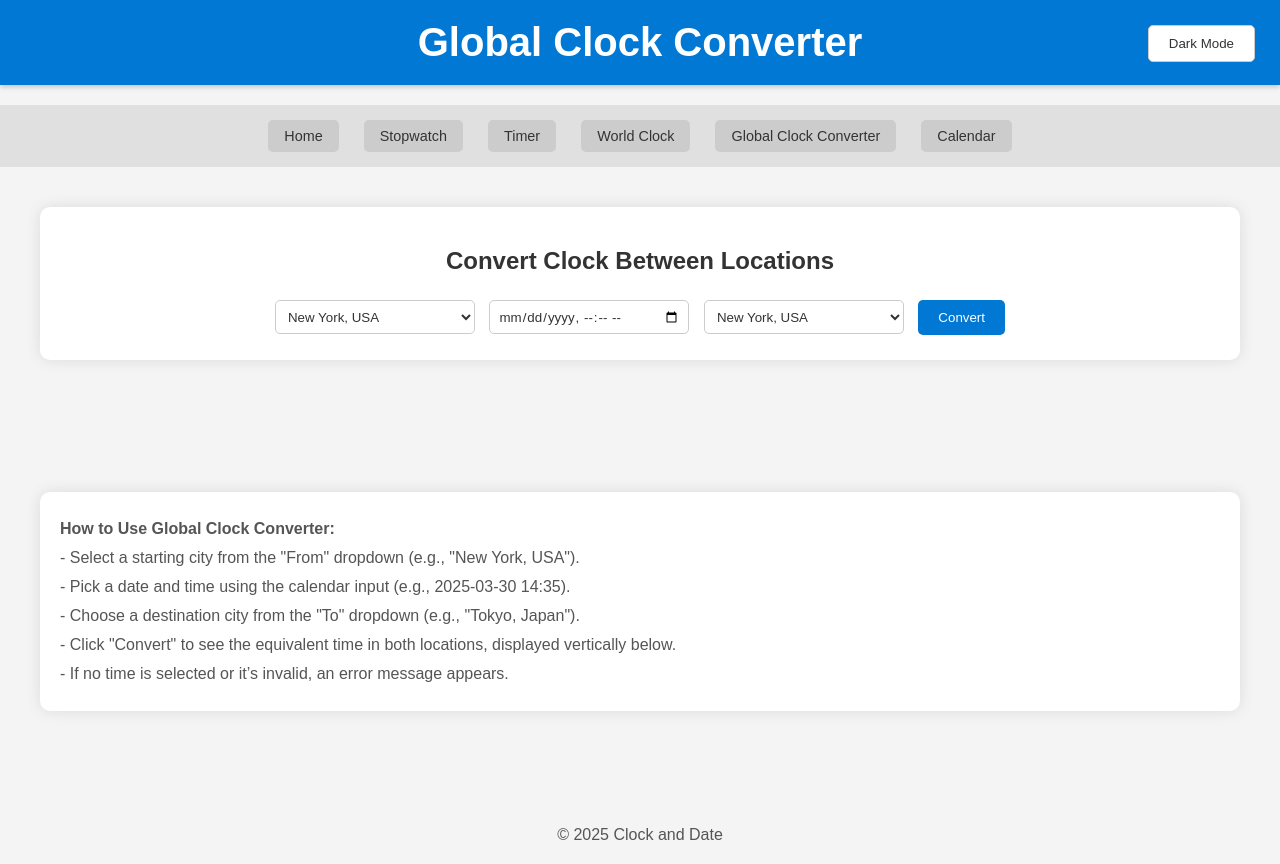
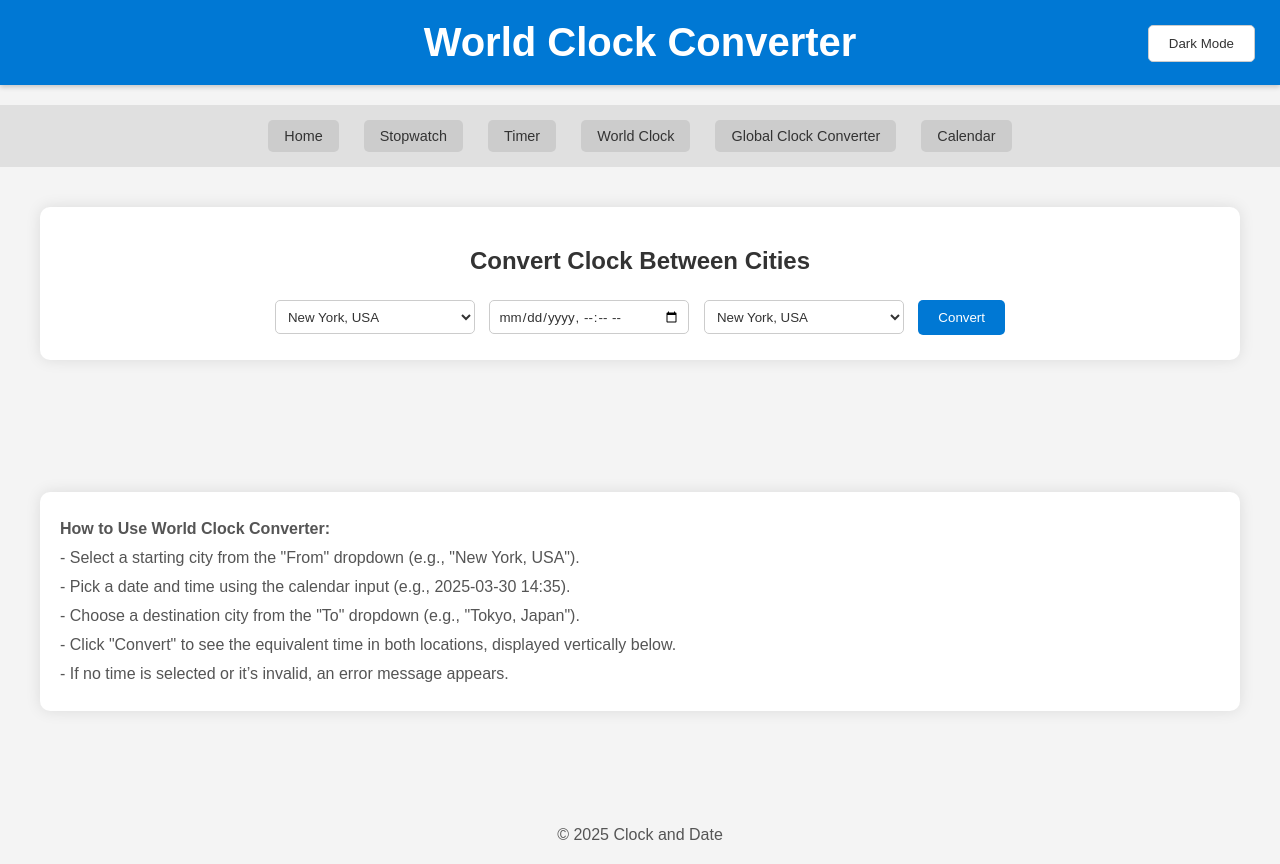
Before and after one commit to megamind-wq/clock-and-date-website, a plain HTML site: page converter.html in a window 1280 px wide. Drawn offline with Linux system fonts and the light colour scheme; a web font is replaced by a local one.

Commit message:
Update converter.html

```diff
--- a/converter.html
+++ b/converter.html
@@ -6,19 +6,20 @@
     <meta name="description" content="Convert time between different cities and time zones worldwide. Easy to use and accurate.">
     <meta name="keywords" content="global clock converter, time zone converter, online time converter, world clock">
     <meta name="author" content="Samuel">
-    <title>Global Clock Converter - Convert Time Between Locations</title>
-    <link rel="icon" type="image/png" href="my-favicon/favicon-96x96.png" sizes="96x96">
-    <link rel="icon" type="image/svg+xml" href="my-favicon/favicon.svg">
-    <link rel="shortcut icon" href="my-favicon/favicon.ico">
-    <link rel="apple-touch-icon" sizes="180x180" href="my-favicon/apple-touch-icon.png">
-    <link rel="manifest" href="my-favicon/site.webmanifest">
+    <title>World Clock Converter - Convert Time Between Cities and Locations</title>
+    <link rel="icon" type="image/png" href="/favicon-96x96.png" sizes="96x96" />
+    <link rel="icon" type="image/svg+xml" href="/favicon.svg" />
+    <link rel="shortcut icon" href="/favicon.ico" />
+    <link rel="apple-touch-icon" sizes="180x180" href="/apple-touch-icon.png" />
+    <meta name="apple-mobile-web-app-title" content="MyWebSite" />
+    <link rel="manifest" href="/site.webmanifest" />
     <link href="https://fonts.googleapis.com/css2?family=DS-Digital&display=swap" rel="stylesheet">
     <link rel="stylesheet" href="styles.css">
 </head>
 <body>
     <button id="dark-mode-toggle">Dark Mode</button>
     <header>
-        <h1>Global Clock Converter</h1>
+        <h1>World Clock Converter</h1>
     </header>
     <nav>
         <button onclick="window.location.href='index.html'">Home</button>
@@ -30,7 +31,7 @@
     </nav>
     <div class="container">
         <div class="content-section active">
-            <h2>Convert Clock Between Locations</h2>
+            <h2>Convert Clock Between Cities</h2>
             <select id="from-city"></select>
             <input type="datetime-local" id="from-time">
             <select id="to-city"></select>
@@ -38,7 +39,7 @@
             <div id="converted-time"></div>
         </div>
         <div class="instructions-section active">
-            <p><strong>How to Use Global Clock Converter:</strong></p>
+            <p><strong>How to Use World Clock Converter:</strong></p>
             <p>- Select a starting city from the "From" dropdown (e.g., "New York, USA").</p>
             <p>- Pick a date and time using the calendar input (e.g., 2025-03-30 14:35).</p>
             <p>- Choose a destination city from the "To" dropdown (e.g., "Tokyo, Japan").</p>
```
